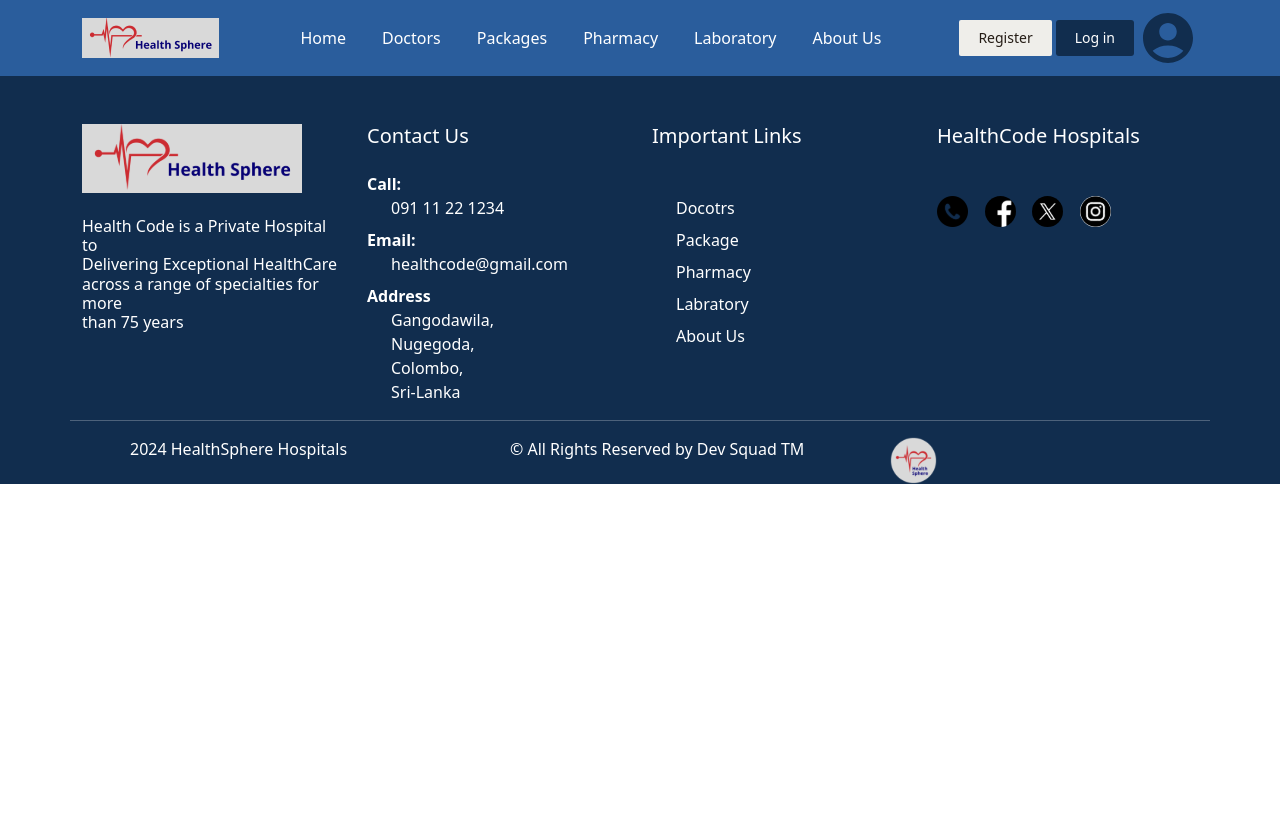
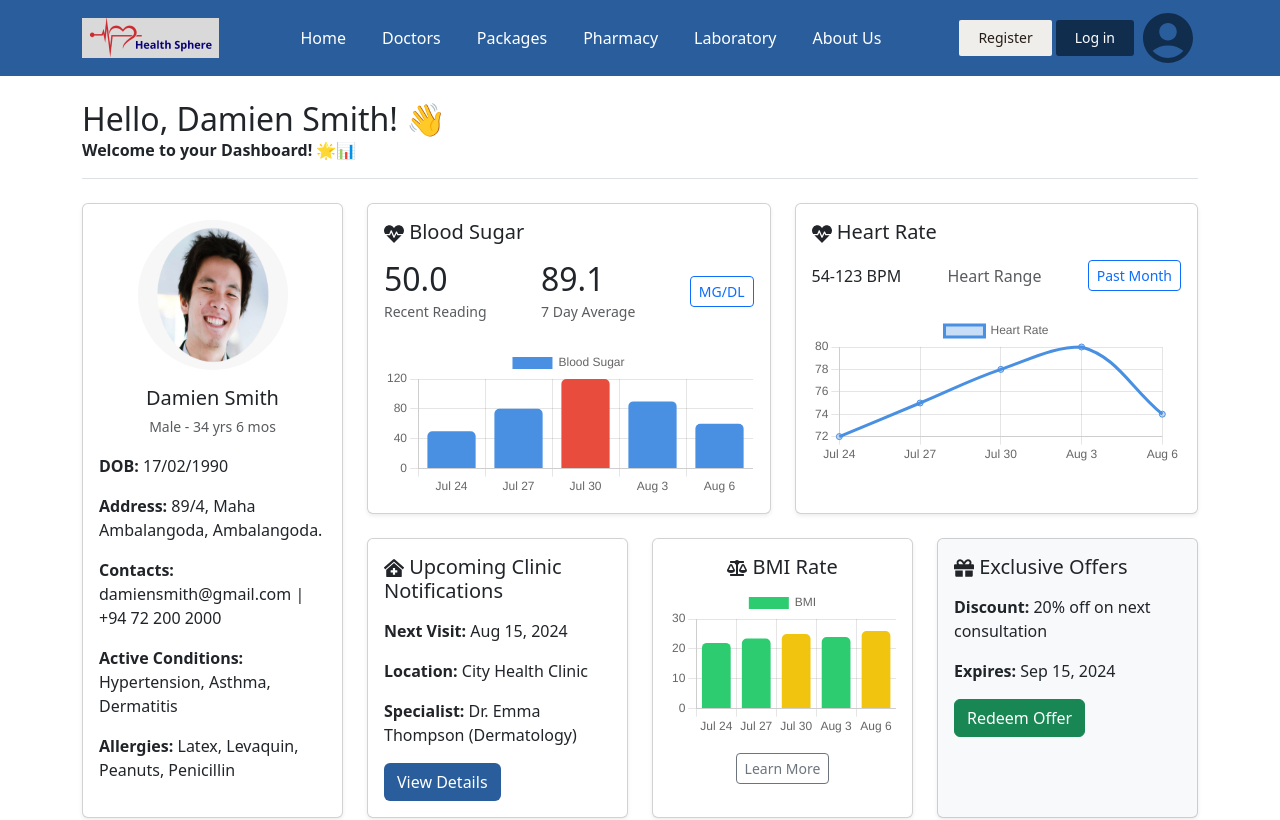
Before and after one commit to thathsarabandara/HealthSphereProject-, a React (Create React App) app in the folder client/: page /dashboard in a window 1280 px wide. Shown: the top 820 px of the page. Built offline with nearby package versions, Linux system fonts and the light colour scheme.

Commit message:
Healthsphere Frontend Day5

```diff
--- a/client/src/App.js
+++ b/client/src/App.js
@@ -26,6 +26,7 @@ import Error403 from './pages/ErrorPages/Error403';
 import Error404 from './pages/ErrorPages/Error404';
 import DoctorDetails from './pages/User/DoctorDetails';
 import Reservations from './pages/User/Reservations';
+import PatientDashboard from './pages/User/PatientDashboard';
 import DoctorRegister from './pages/doctor/DoctorRegister';
 import DoctorLogin from './pages/doctor/DoctorLogin';
 import DoctorAbout from './pages/doctor/DoctorAbout';
@@ -81,6 +82,7 @@ function App() {
         <Route path="/payment" element={<Payment/>} />
         <Route path="/refund" element={<Refund/>} />
         <Route path="/reservations" element={<Reservations/>} />
+        <Route path="/dashboard" element={<PatientDashboard/>} />
 
         <Route path="/doctor/login" element={<DoctorLogin />} />
         <Route path="/doctor/register" element={<DoctorRegister/>} />
--- /dev/null
+++ b/client/src/pages/User/PatientDashboard.js
@@ -0,0 +1,204 @@
+import React from 'react';
+import { Bar, Line } from 'react-chartjs-2';
+import { FaClinicMedical, FaGift, FaHeartbeat, FaBalanceScale } from 'react-icons/fa';
+import {
+  Chart as ChartJS,
+  CategoryScale,
+  LinearScale,
+  BarElement,
+  LineElement,
+  PointElement,
+  Title,
+  Tooltip,
+  Legend
+} from 'chart.js';
+import PatientImg from '../../assets/images/profileImg.png';
+
+// Register required chart components
+ChartJS.register(
+  CategoryScale,
+  LinearScale,
+  BarElement,
+  LineElement,
+  PointElement,
+  Title,
+  Tooltip,
+  Legend
+);
+
+const Dashboard = () => {
+  // Sample data for Blood Sugar (Bar Chart)
+  const bloodSugarData = {
+    labels: ['Jul 24', 'Jul 27', 'Jul 30', 'Aug 3', 'Aug 6'],
+    datasets: [
+      {
+        label: 'Blood Sugar',
+        data: [50, 80, 120, 90, 60],
+        backgroundColor: ['#4a90e2', '#4a90e2', '#e74c3c', '#4a90e2', '#4a90e2'],
+        borderRadius: 5,
+      },
+    ],
+  };
+
+  // Sample data for Heart Rate (Line Chart)
+  const heartRateData = {
+    labels: ['Jul 24', 'Jul 27', 'Jul 30', 'Aug 3', 'Aug 6'],
+    datasets: [
+      {
+        label: 'Heart Rate',
+        data: [72, 75, 78, 80, 74],
+        borderColor: '#4a90e2',
+        backgroundColor: 'rgba(74, 144, 226, 0.3)',
+        tension: 0.4,
+        fill: true,
+      },
+    ],
+  };
+
+  // Sample data for BMI (Bar Graph)
+  const bmiData = {
+    labels: ['Jul 24', 'Jul 27', 'Jul 30', 'Aug 3', 'Aug 6'],
+    datasets: [
+      {
+        label: 'BMI',
+        data: [22, 23.5, 25, 24, 26],
+        backgroundColor: bmi => {
+          // Dynamic color based on BMI value
+          const value = bmi.raw;
+          if (value < 18.5) return '#3498db'; // Underweight - Blue
+          if (value >= 18.5 && value <= 24.9) return '#2ecc71'; // Normal - Green
+          if (value >= 25 && value <= 29.9) return '#f1c40f'; // Overweight - Yellow
+          return '#e74c3c'; // Obese - Red
+        },
+        borderRadius: 5,
+      },
+    ],
+  };
+
+  return (
+    <div className="container py-4">
+      {/* Header */}
+      <div className="d-flex align-items-center justify-content-between border-bottom pb-3 mb-4">
+        <div>
+          <h2 className="font-weight-bold mb-0">Hello, Damien Smith! 👋</h2>
+          <p className="mb-0"><b>Welcome to your Dashboard! 🌟📊</b></p>
+        </div>
+      </div>
+
+      {/* Main Content */}
+      <div className="row">
+        {/* Profile Section */}
+        <div className="col-lg-3 col-md-12 mb-4">
+          <div className="card h-100 shadow-sm">
+            <div className="card-body text-center">
+              <img
+                src={PatientImg}
+                alt="Damien Smith"
+                className="rounded-circle mb-3"
+                style={{ width: '150px', height: '150px' }}
+              />
+              <h5 className="mb-1">Damien Smith</h5>
+              <small className="text-muted">Male - 34 yrs 6 mos</small>
+
+              <div style={{ textAlign: 'left', marginTop: '1rem' }}>
+                <p><strong>DOB:</strong> 17/02/1990</p>
+                <p><strong>Address:</strong> 89/4, Maha Ambalangoda, Ambalangoda.</p>
+                <p><strong>Contacts:</strong> damiensmith@gmail.com |<br /> +94 72 200 2000</p>
+                <p><strong>Active Conditions:</strong> Hypertension, Asthma, Dermatitis</p>
+                <p><strong>Allergies:</strong> Latex, Levaquin, Peanuts, Penicillin</p>
+              </div>
+            </div>
+          </div>
+        </div>
+
+        {/* Right Column */}
+        <div className="col-lg-9 col-md-12">
+          <div className="row">
+            {/* Blood Sugar Section */}
+            <div className="col-lg-6 col-md-6 mb-4">
+              <div className="card h-100 shadow-sm">
+                <div className="card-body">
+                  <h5 className="card-title font-weight-bold"><FaHeartbeat /> Blood Sugar</h5>
+                  <div className="d-flex justify-content-between align-items-center mt-3">
+                    <div>
+                      <h2 className="mb-0">50.0</h2>
+                      <small className="text-muted">Recent Reading</small>
+                    </div>
+                    <div>
+                      <h2 className="mb-0">89.1</h2>
+                      <small className="text-muted">7 Day Average</small>
+                    </div>
+                    <button className="btn btn-outline-primary btn-sm">MG/DL</button>
+                  </div>
+                  <div className="mt-4" style={{ height: '150px' }}>
+                    <Bar data={bloodSugarData} options={{ responsive: true, maintainAspectRatio: false }} />
+                  </div>
+                </div>
+              </div>
+            </div>
+
+            {/* Heart Rate Section */}
+            <div className="col-lg-6 col-md-6 mb-4">
+              <div className="card h-100 shadow-sm">
+                <div className="card-body">
+                  <h5 className="card-title font-weight-bold"><FaHeartbeat /> Heart Rate</h5>
+                  <div className="d-flex justify-content-between align-items-center mt-3">
+                    <p className="mb-0">54-123 BPM</p>
+                    <p className="text-muted mb-0">Heart Range</p>
+                    <button className="btn btn-outline-primary btn-sm">Past Month</button>
+                  </div>
+                  <div className="mt-4" style={{ height: '150px' }}>
+                    <Line data={heartRateData} options={{ responsive: true, maintainAspectRatio: false }} />
+                  </div>
+                </div>
+              </div>
+            </div>
+          </div>
+
+          {/* Upcoming Clinic Notification, BMI, and Offers Row */}
+          <div className="row">
+            {/* Upcoming Clinic Notification Section */}
+            <div className="col-lg-4 col-md-6 mb-4">
+              <div className="card h-100 shadow-sm">
+                <div className="card-body">
+                  <h5 className="card-title font-weight-bold"><FaClinicMedical /> Upcoming Clinic Notifications</h5>
+                  <p className="mt-3"><strong>Next Visit:</strong> Aug 15, 2024</p>
+                  <p><strong>Location:</strong> City Health Clinic</p>
+                  <p><strong>Specialist:</strong> Dr. Emma Thompson (Dermatology)</p>
+                  <button className="btn btn-block" style={{background: '#2A5D9C', color: 'white'}}>View Details</button>
+                </div>
+              </div>
+            </div>
+
+            {/* BMI Section */}
+            <div className="col-lg-4 col-md-6 mb-4">
+              <div className="card h-100 shadow-sm text-center">
+                <div className="card-body">
+                  <h5 className="card-title font-weight-bold"><FaBalanceScale /> BMI Rate</h5>
+                  <div style={{ height: '150px', marginBottom: '1rem' }}>
+                    <Bar data={bmiData} options={{ responsive: true, maintainAspectRatio: false }} />
+                  </div>
+                  <button className="btn btn-outline-secondary btn-sm">Learn More</button>
+                </div>
+              </div>
+            </div>
+
+            {/* Offers Section */}
+            <div className="col-lg-4 col-md-6 mb-4">
+              <div className="card h-100 shadow-sm bg-light">
+                <div className="card-body">
+                  <h5 className="card-title font-weight-bold"><FaGift /> Exclusive Offers</h5>
+                  <p className="mt-3"><strong>Discount:</strong> 20% off on next consultation</p>
+                  <p><strong>Expires:</strong> Sep 15, 2024</p>
+                  <button className="btn btn-success btn-block">Redeem Offer</button>
+                </div>
+              </div>
+            </div>
+          </div>
+        </div>
+      </div>
+    </div>
+  );
+};
+
+export default Dashboard;
--- a/client/src/styles/Doctors.css
+++ b/client/src/styles/Doctors.css
@@ -58,6 +58,7 @@
     background: #C8D8F6;
     border-radius: 16px;
     padding: 10px;
+
   }
 
   /*.search1-btn {
```
Also changed, not shown: client/src/assets/images/profileImg.png (added).
